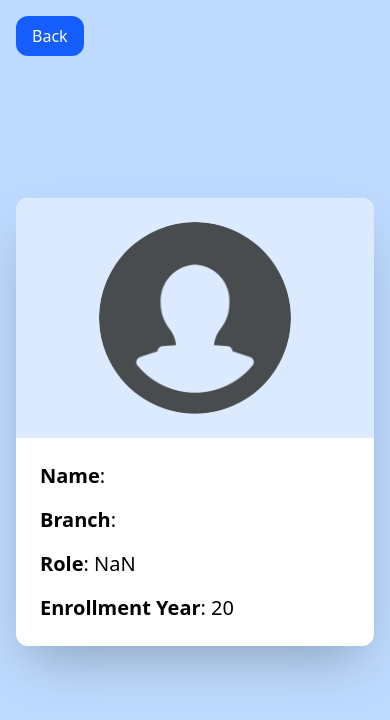
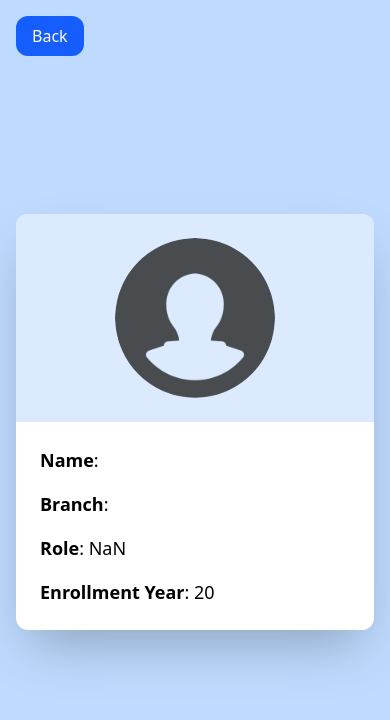
Before and after one commit to kajal240905/ClubSphere, a React (Vite) app in the folder front/: page /viewUserProfile in a window 390 px wide. Shown: the top 720 px of the page. Built offline with nearby package versions, Linux system fonts and the light colour scheme; no server answers; a web font is replaced by a local one.

Commit message:
Update ViewUserProfile.jsx

```diff
--- a/front/src/pages/ViewUserProfile.jsx
+++ b/front/src/pages/ViewUserProfile.jsx
@@ -33,20 +33,18 @@ export default function ViewUserProfile() {
 
       <div className="bg-white w-full max-w-4xl rounded-xl shadow-2xl flex flex-col md:flex-row overflow-hidden">
 
-        <div className="flex-1 bg-blue-100 flex justify-center items-center p-6">
+        <div className="w-full md:w-1/2 flex justify-center items-center p-6 bg-blue-100">
           <img
             src={profile}
             alt="Profile"
-            className="w-48 h-48 rounded-full object-cover"
+            className="w-40 h-40 md:w-48 md:h-48 rounded-full object-cover"
           />
         </div>
 
-        <div className="flex-1 flex flex-col justify-center p-6 text-xl space-y-4">
+        <div className="w-full md:w-1/2 flex flex-col justify-center p-6 text-lg md:text-xl space-y-4">
           <div><strong>Name</strong>: {details.name}</div>
           <div><strong>Branch</strong>: {details.branch?.toUpperCase()}</div>
-          <div>
-            <strong>Role</strong>: {details.role?.charAt(0).toUpperCase() + details.role?.slice(1).toLowerCase()}
-          </div>
+          <div><strong>Role</strong>: {details.role?.charAt(0).toUpperCase() + details.role?.slice(1).toLowerCase()}</div>
           <div><strong>Enrollment Year</strong>: 20{details.year}</div>
         </div>
       </div>
```
